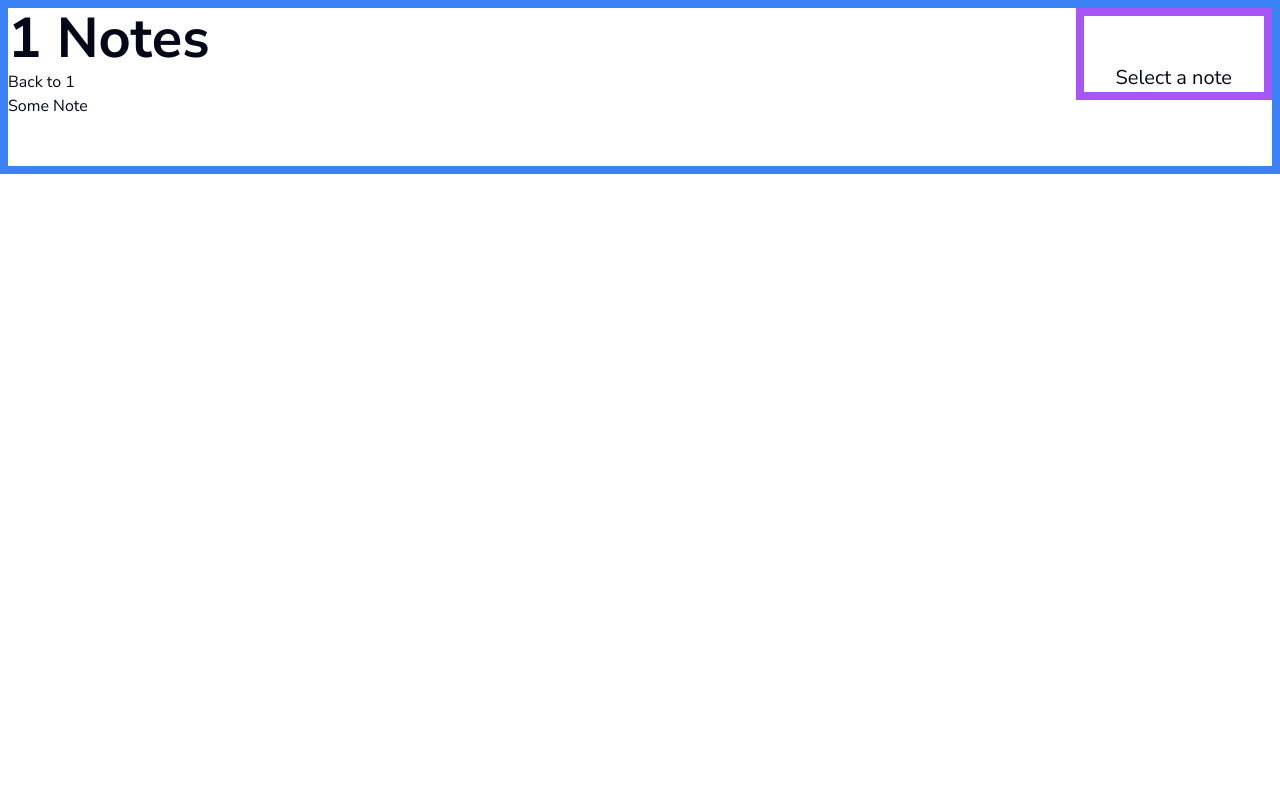
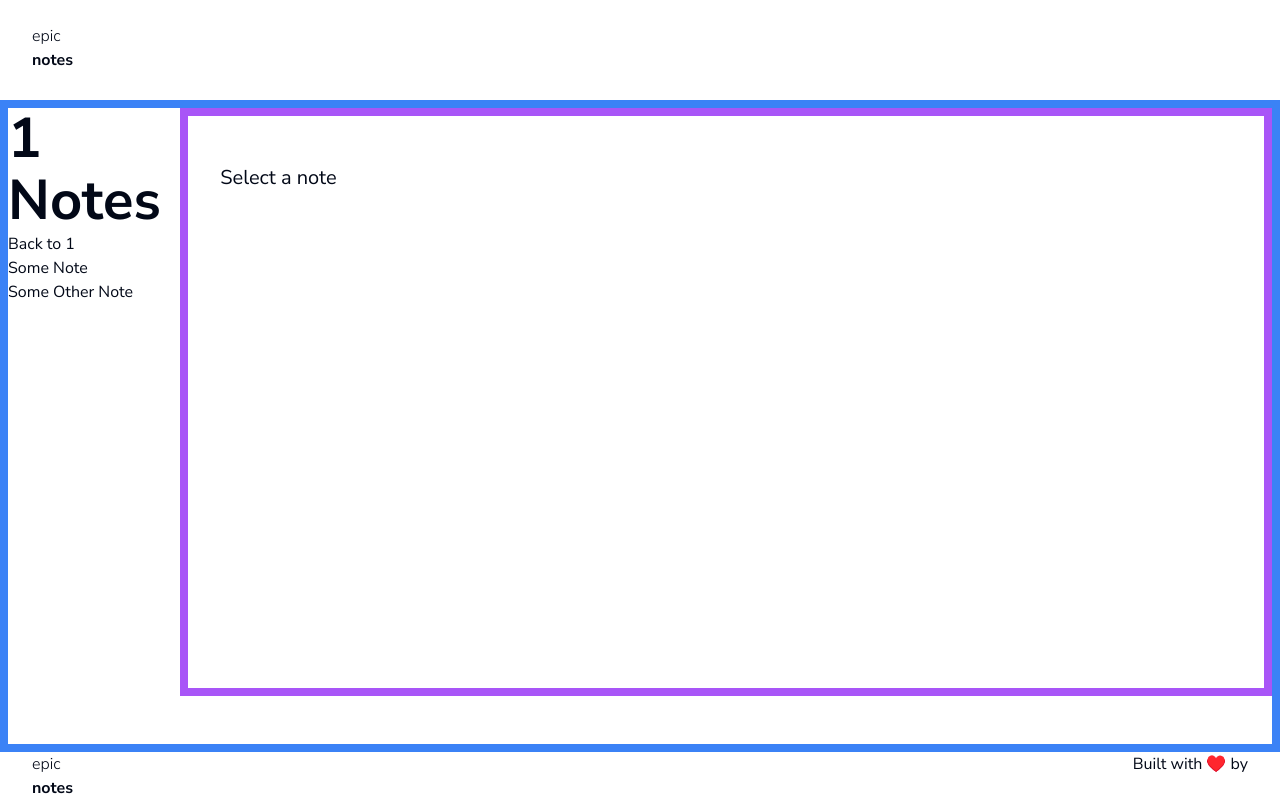
Before and after one commit to isimmons/epic-nuxt-notes, a Nuxt app: page /users/1/notes in a window 1280 px wide. Built offline with nearby package versions, Linux system fonts and the light colour scheme.

Commit message:
update vue-router, style fixes

```diff
--- a/app.vue
+++ b/app.vue
@@ -10,10 +10,10 @@ import favicon from "~/assets/favicon.svg";
 useHead({
   link: [{ rel: "icon", type: "image/svg+xml", href: favicon }],
   bodyAttrs: {
-    class: "flex h-full flex-col justify-between bg-background text-foreground",
+    class: "flex h-screen flex-col justify-between bg-background text-foreground",
   },
-  htmlAttrs: {
-    class: "h-full overflow-x-hidden",
-  },
+  // htmlAttrs: {
+  //   class: "h-screen overflow-x-hidden",
+  // },
 });
 </script>
--- a/assets/css/main.css
+++ b/assets/css/main.css
@@ -87,3 +87,7 @@
     @apply bg-background text-foreground;
   }
 }
+
+/* #__nuxt {
+  @apply h-screen;
+} */
--- a/layouts/default.vue
+++ b/layouts/default.vue
@@ -1,5 +1,22 @@
 <template>
-  <div class="flex-1">
-    <slot />
+  <div>
+    <header class="container h-[100px] py-6 mx-auto">
+      <nav class="flex justify-between">
+        <NuxtLink to="/">
+          <div class="font-light">epic</div>
+          <div class="font-bold">notes</div>
+        </NuxtLink>
+      </nav>
+    </header>
+
+    <div class="flex min-h-[calc(100vh-148px)] "><slot /></div>
+
+    <div class="container flex justify-between mx-auto">
+      <NuxtLink to="/">
+        <div class="font-light">epic</div>
+        <div class="font-bold">notes</div>
+      </NuxtLink>
+      <p>Built with ♥️ by</p>
+    </div>
   </div>
 </template>
--- a/layouts/home.vue
+++ /dev/null
@@ -1,22 +0,0 @@
-<template>
-  <div>
-    <header class="container py-6 mx-auto">
-      <nav class="flex justify-between">
-        <NuxtLink to="/">
-          <div class="font-light">epic</div>
-          <div class="font-bold">notes</div>
-        </NuxtLink>
-      </nav>
-    </header>
-
-    <div class="flex-1"><slot /></div>
-
-    <div class="container flex justify-between mx-auto">
-      <NuxtLink to="/">
-        <div class="font-light">epic</div>
-        <div class="font-bold">notes</div>
-      </NuxtLink>
-      <p>Built with ♥️ by</p>
-    </div>
-  </div>
-</template>
--- a/nuxt.config.ts
+++ b/nuxt.config.ts
@@ -1,7 +1,7 @@
 // https://nuxt.com/docs/api/configuration/nuxt-config
 
 export default defineNuxtConfig({
-  devtools: { enabled: true },
+  devtools: { enabled: false },
   css: ["~/assets/css/main.css", "~/assets/css/font.css"],
   postcss: {
     plugins: {
--- a/package.json
+++ b/package.json
@@ -13,7 +13,7 @@
     "nuxt": "^3.11.2",
     "tailwindcss-animate": "^1.0.7",
     "vue": "^3.4.27",
-    "vue-router": "^4.3.2"
+    "vue-router": "^4.3.3"
   },
   "devDependencies": {
     "autoprefixer": "^10.4.19",
--- a/pages/index.vue
+++ b/pages/index.vue
@@ -1,5 +1,5 @@
 <template>
-  <div class="container text-center">
+  <div class="container text-center mt-36">
     <h1 class="my-8 text-h1">Epic Notes</h1>
     <p>
       <span
@@ -28,9 +28,3 @@
     <NuxtLink to="users/kody">Kodi</NuxtLink>
   </div>
 </template>
-
-<script setup type="ts">
-definePageMeta({
-  layout: "home",
-});
-</script>
--- a/pages/users/[username]/index.vue
+++ b/pages/users/[username]/index.vue
@@ -1,7 +1,10 @@
 <template>
-  <div class="container mb-48 border-4 border-green-500 mt-36">
-    <h1 class="text-h1">{{ params.username }}</h1>
-    <NuxtLink :to="`/users/${params.username}/notes`">Notes</NuxtLink>
+
+  <div class="container">
+    <div class="border-4 border-[#00DC82] mt-36">
+      <h1 class="text-h1">{{ params.username }}</h1>
+      <NuxtLink :to="`/users/${params.username}/notes`">Notes</NuxtLink>
+    </div>
   </div>
 </template>
 
--- a/pages/users/[username]/notes.vue
+++ b/pages/users/[username]/notes.vue
@@ -1,5 +1,5 @@
 <template>
-  <div class="flex justify-between h-full pb-12 border-8 border-blue-500">
+  <div class="flex flex-grow justify-between h-[calc(100vh-148px)] pb-12 border-8 border-blue-500">
     <div>
       <h1 class="text-h1">{{ params.username }} Notes</h1>
 
@@ -14,13 +14,22 @@
             >Some Note</NuxtLink
           >
         </li>
+        <li>
+          <NuxtLink :to="`/users/${params.username}/notes/some-other-note`"
+            >Some Other Note</NuxtLink
+          >
+        </li>
       </ul>
     </div>
 
-    <div>
-      <div v-if="isDefault" class="container pt-12 border-8 border-purple-500">
+    <div class="container pt-12 border-8 border-purple-500">
+      <!-- default content -->
+      <!-- shows only if not showing a page (default for the /notes route )-->
+      <div v-if="isDefault" >
         <p class="text-body-md">Select a note</p>
       </div>
+
+      <!-- shows the /[noteId] page for the /notes/[noteId] route -->
       <NuxtPage :sayHello="sayHello" :sayGoodbye="sayGoodbye" />
     </div>
   </div>
@@ -30,6 +39,8 @@
 const { params } = useRoute();
 const isDefault = ref(true);
 
+// route.name does not change when url changes so the noteId page has to announce
+// its presence or its leaving to show or hide the default content
 const sayHello = () => (isDefault.value = false);
 const sayGoodbye = () => (isDefault.value = true);
 </script>
--- a/pages/users/[username]/notes/[noteId].vue
+++ b/pages/users/[username]/notes/[noteId].vue
@@ -1,5 +1,5 @@
 <template>
-  <div class="container pt-12 border-8 border-red-500">
+  <div>
     <h2 class="text-h2">{{ params.noteId }}</h2>
   </div>
 </template>
@@ -12,7 +12,10 @@ const props = defineProps<{
   sayGoodbye: () => void;
 }>();
 
-props.sayHello();
+
+onMounted(() => {
+  props.sayHello();
+})
 
 onBeforeUnmount(() => {
   props.sayGoodbye();
```
Also changed, not shown: 1 other file (tests, documents, lock files or other folders).
